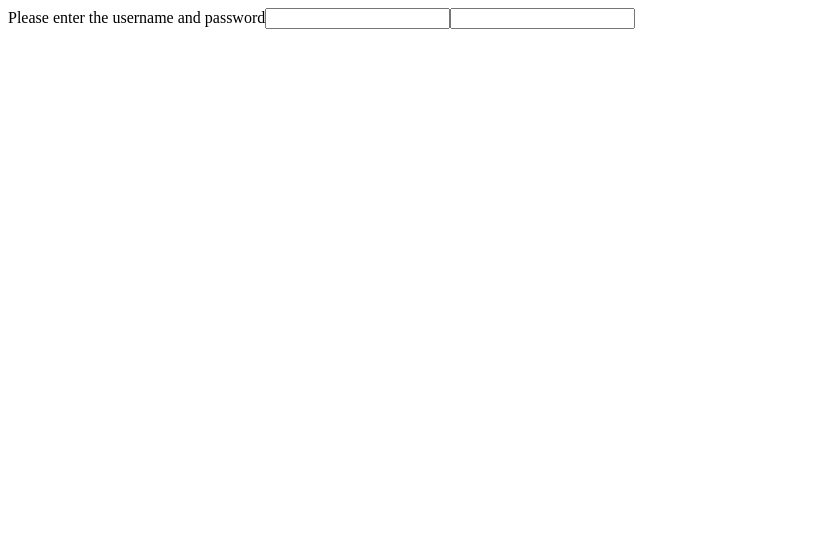
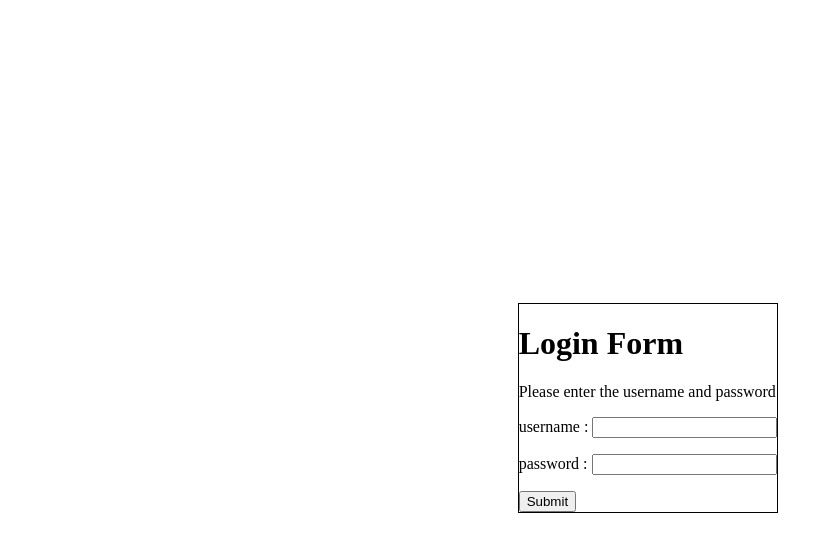
Before and after one commit to freercurse/Demo-Web-App, a React (Create React App) app: page / in a window 1280 px wide. Shown: the top 552 px of the page, without its empty margins (0-833 px from the left). Built offline with nearby package versions, Linux system fonts and the light colour scheme.

Commit message:
designed basic login form

```diff
--- a/package.json
+++ b/package.json
@@ -4,6 +4,7 @@
   "description": "Demostration wep app",
   "main": "index.js",
   "dependencies": {
+    "@material-ui/core": "^4.11.1",
     "@types/axios": "^0.14.0",
     "@types/html-webpack-plugin": "^3.2.3",
     "@types/node": "^14.11.8",
--- a/src/components/login/LoginView.tsx
+++ b/src/components/login/LoginView.tsx
@@ -18,16 +18,28 @@ class LoginView extends React.Component<Props, State> {
 
     }
   }
+
+  handleSubmit = (e:any) => {
+    console.log(e.target.UN.value, e.target.PW.value)
+    console.log("you just logged in :)")
+  }
+
   render() {
 
     return (
-      <Fragment>
-        <form>
-          <label>Please enter the username and password</label>
-          <input type="text" />
-          <input type="password"/>
-        </form>
+    <div className="modal">
+      <Fragment >
+        <div className="flex_centre">
+          <h1>Login Form</h1>
+          <form className="loginForm" onSubmit={(e) => {e.preventDefault(), this.handleSubmit(e)} }>
+            <label className="LblBox">Please enter the username and password</label><p />
+            <label>username : <input className="UNBox" name="UN" type="text" /></label><p/>
+            <label>password : <input className="PWBox" name="PW" type="password" /></label><p/>
+            <input className="BtnBox" type="submit"/>
+          </form>
+        </div>
       </Fragment>
+    </div>
     )
   }
 }
--- /dev/null
+++ b/src/styles/login.scss
@@ -0,0 +1,20 @@
+.modal {
+    position: fixed;
+    width: 100%;
+    height: 100%;
+    display: flex;
+    flex-direction: column;
+}
+
+.flex_centre {
+    border: 1px solid black;
+    margin:auto;
+    justify-content: center;
+    align-items: center;
+
+
+    .loginForm {
+        margin-left: auto;
+        margin-right: auto;
+    }
+}
--- a/src/styles/main.scss
+++ b/src/styles/main.scss
@@ -1,3 +1,4 @@
 // DO NOT DEFINE ANY STYLES IN THIS FILE!
-
+@import './mixins';
+@import './login';
 // DO NOT DEFINE ANY STYLES IN THIS FILE!
--- /dev/null
+++ b/src/styles/mixins.scss
@@ -0,0 +1,4 @@
+@mixin flex($direction) {
+    display: flex;
+    flex-direction: $direction;
+}
```
Also changed, not shown: 2 other files (tests, documents, lock files or other folders).
